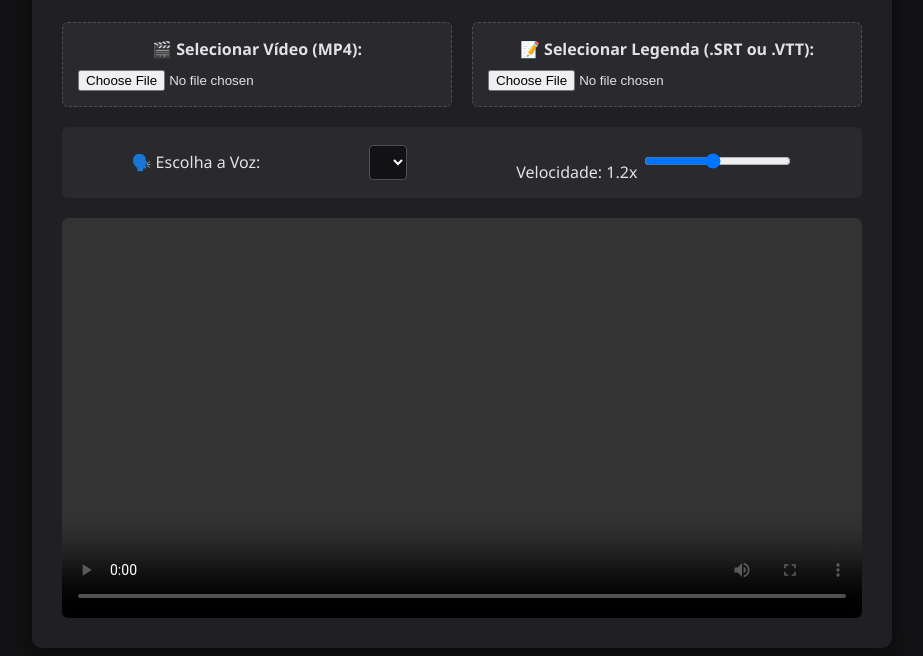
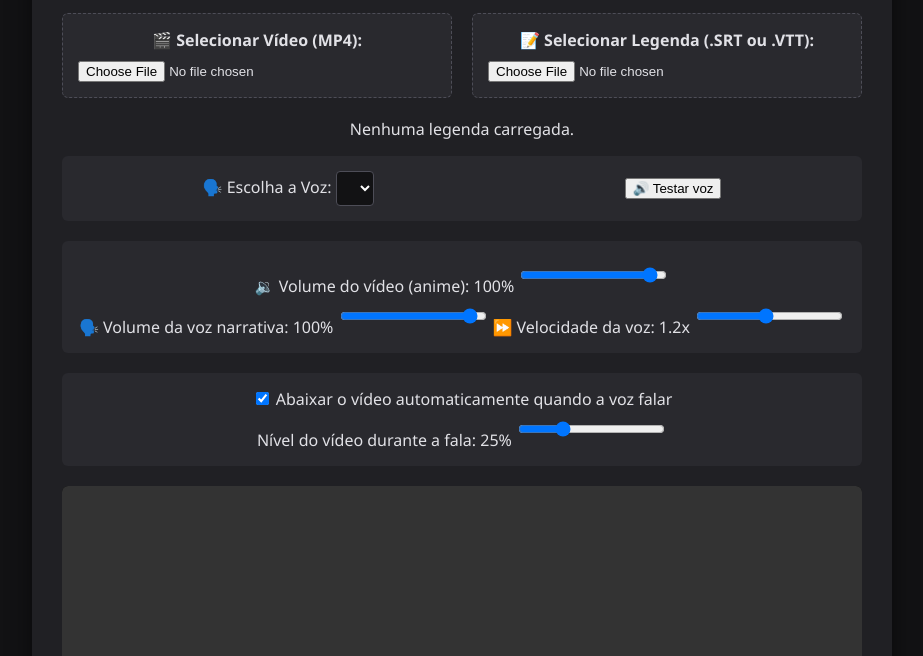
Before and after one commit to Tauan08/-Anime-narrado, a plain HTML site: page index.html in a window 1280 px wide. Shown: the part 144-800 px from the top of the page, without its empty margins (178-1101 px from the left). Drawn offline with Linux system fonts and the light colour scheme.

Commit message:
Refactor HTML structure and add new controls

```diff
--- a/index.html
+++ b/index.html
@@ -2,7 +2,7 @@
 <html lang="pt-BR">
 <head>
   <meta charset="UTF-8">
-    <meta name="viewport" content="width=device-width, initial-scale=1.0">
+  <meta name="viewport" content="width=device-width, initial-scale=1.0, viewport-fit=cover">
   <title>Anime Dubber AI</title>
   <link rel="stylesheet" href="style.css">
 </head>
@@ -14,32 +14,68 @@
     <div class="upload-section">
       <div class="file-input">
         <label for="videoFile">🎬 Selecionar Vídeo (MP4):</label>
-                <input type="file" id="videoFile" accept="video/mp4, video/webm">
+        <input type="file" id="videoFile" accept="video/mp4,video/webm,video/*">
       </div>
-
       <div class="file-input">
         <label for="srtFile">📝 Selecionar Legenda (.SRT ou .VTT):</label>
-                <input type="file" id="srtFile" accept=".srt,.vtt">
+        <input type="file" id="srtFile" accept=".srt,.vtt,text/vtt">
       </div>
     </div>
 
+    <p id="status" class="status">Nenhuma legenda carregada.</p>
+
+    <!-- VOZ -->
     <div class="controls-section">
+      <div class="control">
         <label for="voiceSelect">🗣️ Escolha a Voz:</label>
         <select id="voiceSelect"><option value="">Carregando vozes...</option></select>
+      </div>
+      <button id="testVoice" type="button" class="btn">🔊 Testar voz</button>
+    </div>
 
-            <div class="sliders">
-                <label>Velocidade: <span id="rateVal">1.2</span>x</label>
-                <input type="range" id="rate" min="0.5" max="2" value="1.2" step="0.1">
+    <!-- VOLUMES -->
+    <div class="controls-section">
+      <div class="control">
+        <label>🔉 Volume do vídeo (anime): <span id="videoVolVal">100</span>%</label>
+        <input type="range" id="videoVolume" min="0" max="100" step="1" value="100">
+      </div>
+
+      <div class="control">
+        <label>🗣️ Volume da voz narrativa: <span id="voiceVolVal">100</span>%</label>
+        <input type="range" id="voiceVolume" min="0" max="100" step="1" value="100">
+      </div>
+
+      <div class="control">
+        <label>⏩ Velocidade da voz: <span id="rateVal">1.2</span>x</label>
+        <input type="range" id="rate" min="0.5" max="2" step="0.1" value="1.2">
+      </div>
+    </div>
+
+    <!-- DUCKING -->
+    <div class="controls-section">
+      <label class="check">
+        <input type="checkbox" id="ducking" checked>
+        Abaixar o vídeo automaticamente quando a voz falar
+      </label>
+
+      <div class="control">
+        <label>Nível do vídeo durante a fala: <span id="duckVal">25</span>%</label>
+        <input type="range" id="duckLevel" min="0" max="100" step="1" value="25">
       </div>
     </div>
 
     <div class="player-container">
-            <video id="videoPlayer" controls>
+      <video id="videoPlayer" controls playsinline webkit-playsinline preload="metadata">
         Seu navegador não suporta a reprodução de vídeos.
       </video>
     </div>
+
+    <p class="hint">
+      ⚠️ No celular o volume do sistema controla o volume geral.
+      Use os controles acima para abaixar <strong>só o vídeo</strong> e manter a voz alta.
+    </p>
   </div>
 
-    <script href="script.js" src="script.js"></script>
+  <script src="script.js"></script>
 </body>
 </html>
```
Lines whose indentation alone changed are shown as unchanged.
